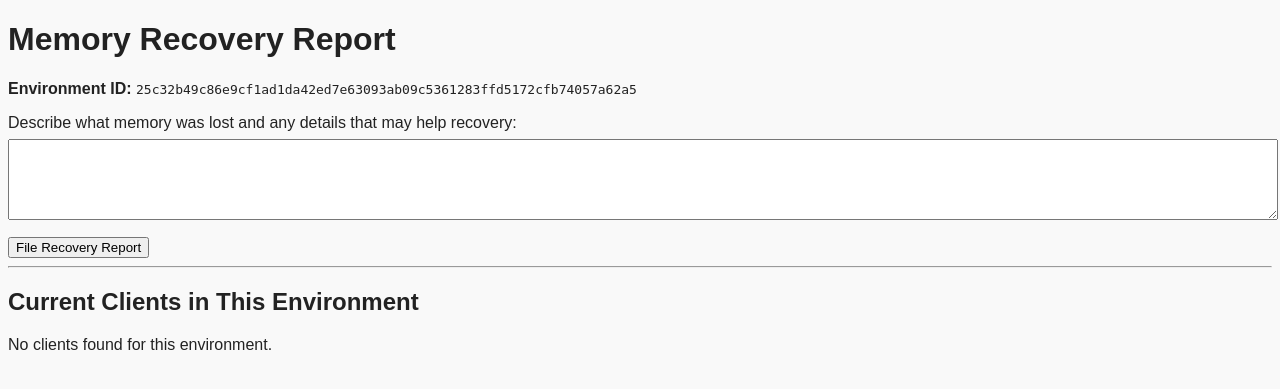
After one commit to XDM-ZSBW/ici, a Flask app: page /recovery in a window 1280 px wide. The commit adds this page. Shown: the top 389 px of the page. Run offline with Flask 3, Linux system fonts and the light colour scheme.

Commit message:
Add recovery route and template for client data restoration

```diff
--- a/app.py
+++ b/app.py
@@ -228,6 +228,13 @@ def client_table_restore():
     notify_client_table_sse()
     return jsonify({"status": "ok", "restored": len(client_json_table)})
 
+@app.route("/recovery")
+def recovery():
+    env_id = get_env_id()
+    # Filter client_json_table for current env_id
+    clients = [row for row in client_json_table if row.get('env_id') == env_id]
+    return render_template("recovery.html", env_id=env_id, clients=clients)
+
 # For SSE: keep a list of listeners (simple, not production-grade)
 client_table_sse_listeners = []
 client_table_sse_lock = threading.Lock()
--- /dev/null
+++ b/templates/recovery.html
@@ -0,0 +1,40 @@
+<!DOCTYPE html>
+<html lang="en">
+<head>
+    <meta charset="UTF-8">
+    <meta name="viewport" content="width=device-width, initial-scale=1.0">
+    <title>Memory Recovery Report</title>
+    <link rel="stylesheet" href="/static/join.css">
+</head>
+<body>
+    <h1>Memory Recovery Report</h1>
+    <p><b>Environment ID:</b> <span style="font-family:monospace">{{ env_id }}</span></p>
+    <form method="post" action="#">
+        <label for="recovery-details">Describe what memory was lost and any details that may help recovery:</label><br>
+        <textarea id="recovery-details" name="recovery-details" rows="5" style="width:100%;margin-top:0.5em;"></textarea><br>
+        <button type="submit" style="margin-top:1em;">File Recovery Report</button>
+    </form>
+    <hr>
+    <h2>Current Clients in This Environment</h2>
+    {% if clients and clients|length > 0 %}
+    <table border="1" style="width:100%;border-collapse:collapse;">
+        <tr>
+            <th>Client ID</th>
+            <th>Email</th>
+            <th>Timestamp</th>
+            <th>Private ID</th>
+        </tr>
+        {% for c in clients %}
+        <tr>
+            <td style="font-family:monospace">{{ c.client_id }}</td>
+            <td>{{ c.email }}</td>
+            <td>{{ c.timestamp|round|int }}</td>
+            <td style="font-family:monospace">{{ c.private_id }}</td>
+        </tr>
+        {% endfor %}
+    </table>
+    {% else %}
+    <p>No clients found for this environment.</p>
+    {% endif %}
+</body>
+</html>
```
Also changed, not shown: static/client-table.js (added, +23 -0 lines), templates/client.html (+8 -1 lines).
